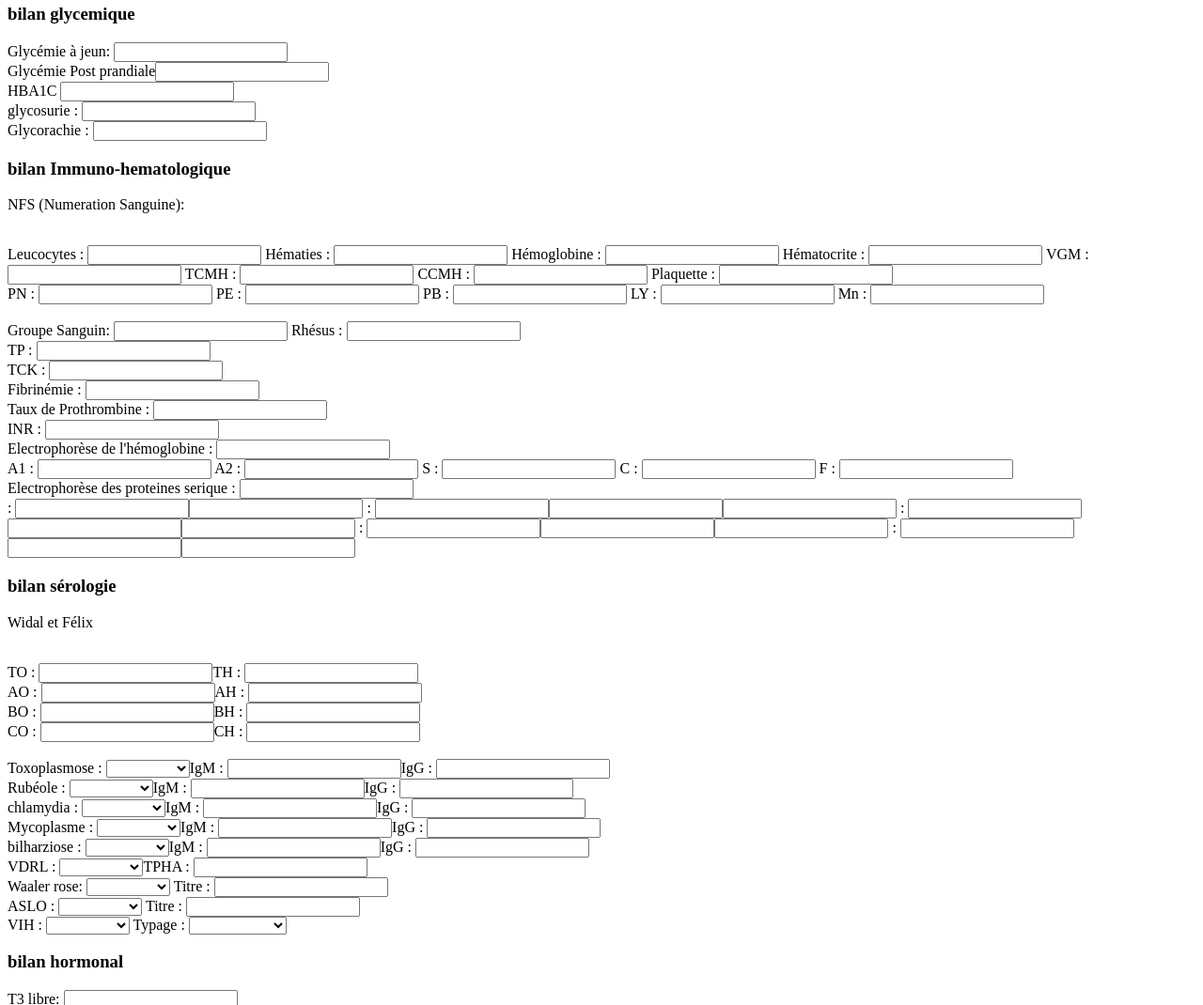
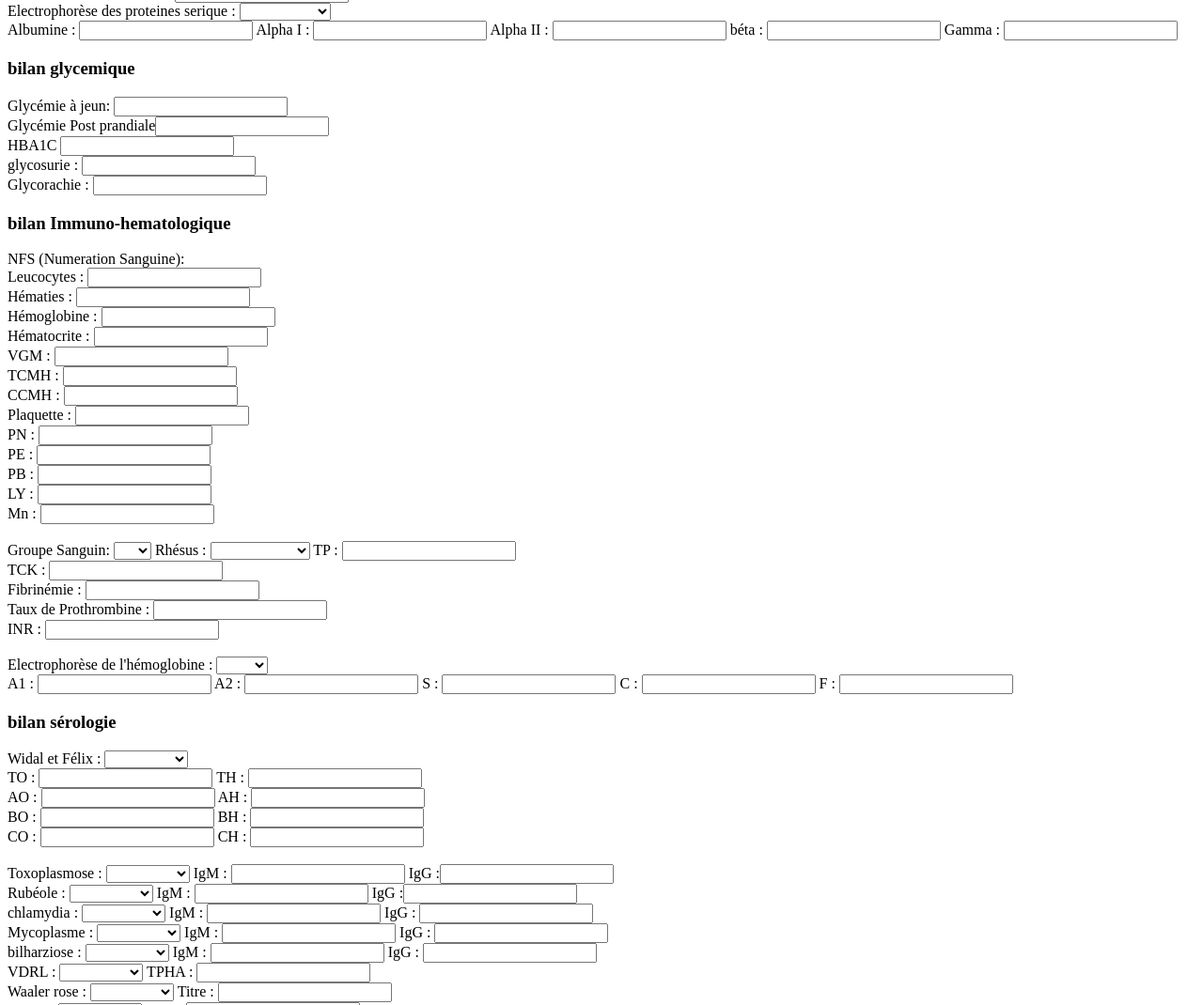
Before and after one commit to anthonose/Bionase_LBM, a plain HTML site: page specimenEnrMalad.html in a window 1280 px wide. Shown: the part 1730-2800 px from the top of the page at 94% size. Drawn offline with Linux system fonts and the light colour scheme.

Commit message:
nettoyage de la d'accueil

```diff
--- a/specimenEnrMalad.html
+++ b/specimenEnrMalad.html
@@ -12,7 +12,7 @@
 <div >	<img alt="encart" height="94" src="imageTest2.jpg" width="727"></div>
 <form action="transit.html" method="post">
 
-	<div>
+	<div id="bk_Hid">
 	<label id="bonjr">Nom: <input  id ="nom" name="nom" type="text" ></label><br>
 	<label>Prenoms :<input id="prenom" name="prenom" type="text"></label><br><br>
 	<label>Sexe :<select name="Sexe" style="width: 45px"><option>M</option><option>F</option></select></label><br><br>
@@ -22,198 +22,165 @@
 	<label>Examens démandés: <input id="exd" name="exd" type="text"></label><br><br>
 	<label>Le Biologiste: <input id="tbg" name="tbg" type="text"></label><br><br>
 	<label>Prix des Examens (ou statut): <input id="px" name="px" type="number"></label><br><br>
-	<label>Date du Prélèvement: <input id="dprv" name="dprv" type="date">&nbsp;</label>
+	<label>Date du Prélèvement: <input id="dprv" name="dprv" type="date">&nbsp;</label><br><br>
 
-	<br><br><input id="tir_fct" name="tir_fct" type="button" value="Tirez une facture">
+	<input id="tir_fct" name="tir_fct" type="button" value="Tirez une facture">
 	<input name="Enr_av" type="button" value="<">
-	<input name="Enr_dv" type="button" value="\" >
+	<input name="Enr_dv" type="button" value="/" >
 	<input name="edit_exam" type="button" value="Redaction d'examens">
 	<input name="nouv" type="button" value="Nouveau Patient"><input name="Bl" type="button" value="Bilan Operationnel"><input name="calc" type="button" value="Utilisez une Calculatrice?">
 
 </div>
+	<div id="bk_C">
+		<div id="bk_CG">
+
+<h3>inflammation</h3>
+<label>CRP: <input name="crp" type="text"> titre: <input name="crp_t" type="number"></label><br>
+<label>VS : 1ère HEURE <input name="vs1" type="number"> 2ième HEURE : <input name="vs2" type="number"></label>
+
+<h3>ionogramme</h3>
 <div>
+<label>Potassium (k+) : <input name="k" type="number" ></label>
+<label>Sodium (Na+) : <input name="na" type="number" ></label>
+<label>Chlore (Cl-) : <input name="cl" type="number" /></label>
+</div><br>
+<label>Magnésium (Mg2+) : <input name="mg" type="number"></label><br>
+<label>Calcium (Ca2+) : <input name="ca" type="number"></label><br>
+<label>Reserve Alcalin : <input name="Ral" type="number"></label><br>
+<label>Protides Totaux : <input name="ptt" type="number"></label>
 
-<div>
-<h3>inflammation</h3>
-	<label>CRP: <input name="crp" type="text">titre: <input name="crp_t" type="number"></label>
-<label><br>VS : 1ère HEURE <input name="vs1" type="number"> 2ième HEURE : <input name="vs2" type="number"></label>
-<h3>ionogramme</h3>
-	<label>Potassium (k+) : <input name="k" type="number" > Sodium (Na+) :
-	<input name="na" type="number" > Chlore (Cl-) :
-	<input name="cl" type="number" /></label>
-<br><label>Magnésium (Mg2+): <input name="mg" type="number"> </label>
-<br><label>Calcium (Ca2+): <input name="ca" type="number"> </label>
-<br><label>Reserve Alcalin: <input name="Ral" type="number"> </label>
-<br><label>Protides Totaux: <input name="ptt" type="number"> </label>
 <h3>bilan lipidique</h3>
-	<label>Triglycerides: <input name="tg" type="number"></label>
-<br><label>Cholestérol Total <input name="cht" type="number"></label>
-<br><label>Cholestérol HDL <input name="hdl" type="number"> </label>
-<br><label>Cholestérol LDL <input name="ldl" type="number"> </label>
-<br><label>Lipide Totale <input name="lpdtt" type="number"> </label>
+<label>Triglycerides: <input name="tg" type="number"></label><br>
+<label>Cholestérol Total : <input name="cht" type="number"></label><br>
+<label>Cholestérol HDL : <input name="hdl" type="number"> </label><br>
+<label>Cholestérol LDL : <input name="ldl" type="number"> </label><br>
+<label>Lipide Totale : <input name="lpdtt" type="number"> </label><br>
+
 <h3>bilan hepatique et bilaire</h3>
-	<label>Transaminasémie GOT: <input name="tgo" type="number"> Transaminasémie GPT:
-	<input name="tgp" type="number"></label>
-<br><label>Bilirubine Totale : <input name="bilt" type="number"></label>
-<br><label>Bilirubine conjuguée : <input name="bilc" type="number"> </label>
-<br><label>AgHBS : <select name="aghbs"><option></option><option>POSITIVE</option><option>NEGATIVE</option></select></label>
-<br><label>ACHBS : <select name="achbs"><option></option><option>POSITIVE</option><option>NEGATIVE</option></select></label>
-<br><label>AgHBe : <select name="aghbe"><option></option><option>POSITIVE</option><option>NEGATIVE</option></select></label>
-<br><label>ACHBe : <select name="achbe"><option></option><option>POSITIVE</option><option>NEGATIVE</option></select> </label>
-<br><label>ACHBC : <select name="achbc"><option></option><option>POSITIVE</option><option>NEGATIVE</option></select></label>
-<br><label>ACHVC : <select name="achvc"><option></option><option>POSITIVE</option><option>NEGATIVE</option></select></label>
-<br><label>HAV (IgM) : <select name="hav"><option></option><option>POSITIVE</option><option>NEGATIVE</option></select></label>
-<br><label>Gamma-GT <input name="ggt" type="number"></label>
-<br><label>Phosphatase alcaline <input name="ppa" type="number"> </label>
+<label>Transaminasémie GOT : <input name="tgo" type="number"> Transaminasémie GPT : <input name="tgp" type="number"></label><br>
+<label>Bilirubine Totale : <input name="bilt" type="number"></label><br>
+<label>Bilirubine conjuguée : <input name="bilc" type="number"> </label><br>
+<label>AgHBS : <select name="aghbs"><option></option><option>POSITIVE</option><option>NEGATIVE</option></select></label><br>
+<label>ACHBS : <select name="achbs"><option></option><option>POSITIVE</option><option>NEGATIVE</option></select></label><br>
+<label>AgHBe : <select name="aghbe"><option></option><option>POSITIVE</option><option>NEGATIVE</option></select></label><br>
+<label>ACHBe : <select name="achbe"><option></option><option>POSITIVE</option><option>NEGATIVE</option></select> </label><br>
+<label>ACHBC : <select name="achbc"><option></option><option>POSITIVE</option><option>NEGATIVE</option></select></label><br>
+<label>ACHVC : <select name="achvc"><option></option><option>POSITIVE</option><option>NEGATIVE</option></select></label><br>
+<label>HAV (IgM) : <select name="hav"><option></option><option>POSITIVE</option><option>NEGATIVE</option></select></label><br>
+<label>Gamma-GT <input name="ggt" type="number"></label><br>
+<label>Phosphatase alcaline <input name="ppa" type="number"></label>
 
 <h3>bilan cytobacteriologie</h3>
-	<label><a href="#">ECBU: </a> </label>
-<br><label><a href="#">Coproculture:  </a>  </label>
-<br><label><a href="#">PV :  </a>  </label>
-<br><label><a href="#">PU :</a>  </label>
-<br><label><a href="#">Spermoculture : </a> </label>
-<br><label><a href="#">LCR/Exudat :</a> </label>
+<a href="#">ECBU: </a><br>
+<a href="#">Coproculture:  </a><br>
+<a href="#">PV :  </a><br>
+<a href="#">PU :</a><br>
+<a href="#">Spermoculture : </a><br>
+<a href="#">LCR/Exudat :</a>
 
 <h3>bilan spermiologique</h3>
-	<label><a href="#">Spermogramme:</a> </label>
-<br><a href="#"><label>Spermocytogramme:</label>
-</a>
-<br>
+<a href="#">Spermogramme:</a><br>
+<a href="#">Spermocytogramme:</a>
+
+</div>
+		<div id="bk_CC">
+
+<h3>bilan renal</h3>
+<label>Créatinine : <input name="creat" type="number"></label><br>
+<label>Urée:<input name="uree" type="number"></label><br>
+<label>Albuminurie:<input name="alb" type="number"></label><br>
+<label>Protéinurie:<input name="ptu" type="number"></label><br>
+<label>Protéinurie 24h:<input name="p24" type="number"></label><br>
+<label>DFG:<input name="dgf" type="number"></label><br>
+<label>ionogramme urinaire : <input name="ionou" type="number"></label><br>
+<label>Clairance de créatininurie : <input name="clrcreat" type="number"></label><br>
+<label>Electrophorèse des proteines serique : <select name="ep"><option></option><option>NORMALE</option><option>ANORMALE</option></select><br>
+Albumine : <input name="Text2" type="text">
+Alpha I : <input name="Text2" type="text">
+Alpha II : <input name="Text2" type="text">
+béta : <input name="Text2" type="text">
+Gamma : <input name="Text2" type="text"></label>
 
 
-</div>
-<div>
-<h3>bilan renal</h3>
-	<label>Créatinine : <input name="creat" type="number"></label>
-<br><label>Urée:<input name="uree" type="number"></label>
-<br><label>Albuminurie:<input name="alb" type="number"></label>
-<br><label>Protéinurie:<input name="ptu" type="number"></label>
-<br><label>Protéinurie 24h:<input name="p24" type="number"></label>
-<br><label>DFG:<input name="dgf" type="number"></label>
-<br><label>ionogramme urinaire : <input name="ionou" type="number"></label>
-<br><label>Clairance de créatininurie : <input name="clrcreat" type="number"> </label>
 <h3>bilan glycemique</h3>
-	<label>Glycémie à jeun: <input name="gly" type="number"></label>
-<br><label>Glycémie Post prandiale<input name="glyp" type="number"></label>
-<br><label>HBA1C <input name="hb1ac" type="number"> </label>
-<br><label>glycosurie : <input name="glyu" type="number"> </label>
-<br><label>Glycorachie : <input name="glyr" type="number"> </label>
+<label>Glycémie à jeun: <input name="gly" type="number"></label><br>
+<label>Glycémie Post prandiale<input name="glyp" type="number"></label><br>
+<label>HBA1C <input name="hb1ac" type="number"></label><br>
+<label>glycosurie : <input name="glyu" type="number"></label><br>
+<label>Glycorachie : <input name="glyr" type="number"></label>
+
 <h3>bilan Immuno-hematologique</h3>
-<p>NFS (Numeration  Sanguine):</p>
-&nbsp;<br>
-	<div>
-<label>Leucocytes : <input name="gb" type="number" size="20"></label>
-<label>Hématies : <input name="gr" type="number"></label>
-<label>Hémoglobine : <input name="hb" type="number"></label>
-<label>Hématocrite : <input name="hct" type="number"></label>
-<label>VGM : <input name="vgm" type="number"></label>
-<label>TCMH : <input name="tcmh" type="number"></label>
-<label>CCMH : <input name="ccmh" type="text"></label>
-<label>Plaquette : <input name="plq" type="number"></label>
-</div>
-
-<div>
-<label>PN : <input name="pn" type="number"></label>
-<label>PE : <input name="pe" type="number"></label>
-<label>PB : <input name="pb" type="number"></label>
-<label>LY : <input name="ly" type="number"></label>
-<label>Mn : <input name="mn" type="number"></label>
-</div>
-
-&nbsp;<br><label>Groupe Sanguin: <input name="grs" type="text"> Rhésus :
-	<input name="rh" type="text"></label>
-<br><label>TP : <input name="tp" type="number"> </label>
-<br><label>TCK : <input name="tck" type="number"> </label>
-<br><label>Fibrinémie : <input name="fibr" type="number"> </label>
-<br><label>Taux de Prothrombine : <input name="tpr" type="number"> </label>
-<br><label>INR : <input name="inr" type="number"> </label>
-<br>
-
-<div>
-<label>Electrophorèse de l'hémoglobine : <input name="Ehb" type="text"></label><br>
-<label>A1 : <input name="a1" type="number"></label>
-<label>A2 : <input name="a2" type="number"></label>
-<label>S : <input name="s" type="number"></label>
-<label>C : <input name="c" type="number"></label>
-<label>F : <input name="f" type="number"></label>
-</div>
-
-<div>
-<label>Electrophorèse des proteines serique : <input name="Ept" type="text"></label><br>
-<label> : <input name="Text2" type="text"><input name="Text1" type="text"></label>
-<label> : <input name="Text2" type="text"><input name="Text1" type="text"><input name="Text1" type="text"></label>
-<label> : <input name="Text2" type="text"><input name="Text1" type="text"><input name="Text1" type="text"></label>
-<label> : <input name="Text2" type="text"><input name="Text1" type="text"><input name="Text1" type="text"></label>
-<label> : <input name="Text2" type="text"><input name="Text1" type="text"><input name="Text1" type="text"></label>
-</div>
-
+<label>NFS (Numeration  Sanguine):&nbsp;<br>
+Leucocytes : <input name="gb" type="number" size="20"><br>
+Hématies : <input name="gr" type="number"><br>
+Hémoglobine : <input name="hb" type="number"><br>
+Hématocrite : <input name="hct" type="number"><br>
+VGM : <input name="vgm" type="number"><br>
+TCMH : <input name="tcmh" type="number"><br>
+CCMH : <input name="ccmh" type="text"><br>
+Plaquette : <input name="plq" type="number"><br>
+PN : <input name="pn" type="number"><br>
+PE : <input name="pe" type="number"><br>
+PB : <input name="pb" type="number"><br>
+LY : <input name="ly" type="number"><br>
+Mn : <input name="mn" type="number"></label><br><br>
+<label>Groupe Sanguin: <select name="gs"><option></option><option>O</option><option>A</option><option>B</option><option>AB</option></select> Rhésus : <select name="rh"><option></option><option>(+) POSITIVE</option><option>(-) NEGATIVE</option></select></label>
+<label>TP : <input name="tp" type="number"></label><br>
+<label>TCK : <input name="tck" type="number"></label><br>
+<label>Fibrinémie : <input name="fibr" type="number"></label><br>
+<label>Taux de Prothrombine : <input name="tpr" type="number"></label><br>
+<label>INR : <input name="inr" type="number"></label><br><br>
+<label>Electrophorèse de l'hémoglobine : <select name="ehb"><option></option><option>A1A2</option><option>AC</option><option>SC</option><option>SS</option><option>AF</option></select><br>
+A1 : <input name="a1" type="number">
+A2 : <input name="a2" type="number">
+S : <input name="s" type="number">
+C : <input name="c" type="number">
+F : <input name="f" type="number"></label>
 
 <h3>bilan sérologie</h3>
-	<p>Widal et Félix</p>
-	<div>
-<br><label>TO : <input name="to" type="number">TH :
-		<input name="th" type="number"></label>
-<br><label>AO : <input name="ao" type="number">AH :
-		<input name="ah" type="number"></label>
-<br><label>BO : <input name="bo" type="number">BH :
-		<input name="ah" type="number"></label>
-<br><label>CO : <input name="co" type="number">CH :
-		<input name="ch" type="number"></label>
-</div>
-
-<br><label>Toxoplasmose : <select name="toxo"><option></option><option>POSITIVE</option><option>NEGATIVE</option></select>IgM :
-	<input name="toxo_igm" type="number">IgG :
-	<input name="toxo_igg" type="number"></label>
-<br><label>Rubéole : <select name="rub"><option></option><option>POSITIVE</option><option>NEGATIVE</option></select>IgM :
-	<input name="rub_igm" type="number">IgG :
-	<input name="rub_igg" type="number"></label>
-<br><label>chlamydia : <select name="chld"><option></option><option>POSITIVE</option><option>NEGATIVE</option></select>IgM :
-	<input name="chld_igm" type="number">IgG :
-	<input name="chld_igg" type="number"></label>
-<br><label>Mycoplasme : <select name="mycp"><option></option><option>POSITIVE</option><option>NEGATIVE</option></select>IgM :
-	<input name="mycp_igm" type="number">IgG :
-	<input name="mycp_igg" type="number"></label>
-<br><label>bilharziose : <select name="bilh"><option></option><option>POSITIVE</option><option>NEGATIVE</option></select>IgM :
-	<input name="bilh_igm" type="number">IgG :
-	<input name="bilh_igg" type="number"></label>
-<br><label>VDRL : <select name="bw"><option></option><option>POSITIVE</option><option>NEGATIVE</option></select>TPHA :
-	<input name="tpha" type="number"></label>
-<br><label>Waaler rose: <select name="wlr"><option></option><option>POSITIVE</option><option>NEGATIVE</option></select>
-	Titre : <input name="wlr_t" type="number"></label>
-<br><label>ASLO : <select name="aslo"><option></option><option>POSITIVE</option><option>NEGATIVE</option></select>
-	Titre : <input name="aslo_t" type="number"></label>
-<br><label>VIH : <select name="vih"><option></option><option>POSITIVE</option><option>NEGATIVE</option></select>
-	Typage : <select name="vih_tp"><option></option><option>VIH1</option><option>VIH2</option><option>VIH1 et VIH 2</option></select></label>
+<label>Widal et Félix : <select name="swf"><option></option><option>POSITIVE</option><option>NEGATIVE</option></select><br>
+TO : <input name="to" type="number"> TH :	<input name="th" type="number"><br>
+AO : <input name="ao" type="number"> AH :	<input name="ah" type="number"><br>
+BO : <input name="bo" type="number"> BH :	<input name="ah" type="number"><br>
+CO : <input name="co" type="number"> CH :	<input name="ch" type="number"></label><br><br>
+<label>Toxoplasmose : <select name="toxo"><option></option><option>POSITIVE</option><option>NEGATIVE</option></select> IgM : <input name="toxo_igm" type="number"> IgG :<input name="toxo_igg" type="number"></label><br>
+<label>Rubéole : <select name="rub"><option></option><option>POSITIVE</option><option>NEGATIVE</option></select> IgM : <input name="rub_igm" type="number"> IgG :<input name="rub_igg" type="number"></label><br>
+<label>chlamydia : <select name="chld"><option></option><option>POSITIVE</option><option>NEGATIVE</option></select> IgM : <input name="chld_igm" type="number"> IgG : <input name="chld_igg" type="number"></label><br>
+<label>Mycoplasme : <select name="mycp"><option></option><option>POSITIVE</option><option>NEGATIVE</option></select> IgM : <input name="mycp_igm" type="number"> IgG : <input name="mycp_igg" type="number"></label><br>
+<label>bilharziose : <select name="bilh"><option></option><option>POSITIVE</option><option>NEGATIVE</option></select> IgM : <input name="bilh_igm" type="number"> IgG : <input name="bilh_igg" type="number"></label><br>
+<label>VDRL : <select name="bw"><option></option><option>POSITIVE</option><option>NEGATIVE</option></select> TPHA : <input name="tpha" type="number"></label><br>
+<label>Waaler rose : <select name="wlr"><option></option><option>POSITIVE</option><option>NEGATIVE</option></select> Titre : <input name="wlr_t" type="number"></label><br>
+<label>ASLO : <select name="aslo"><option></option><option>POSITIVE</option><option>NEGATIVE</option></select> Titre : <input name="aslo_t" type="number"></label><br>
+<label>VIH : <select name="vih"><option></option><option>POSITIVE</option><option>NEGATIVE</option></select> Typage : <select name="vih_tp"><option></option><option>VIH1</option><option>VIH2</option><option>VIH1 et VIH 2</option></select></label>
 
 </div>
-<div>
+		<div id="bk_CD">
+
 <h3>bilan hormonal</h3>
-	<label>T3 libre: <input name="t3l" type="number"></label>
-<br><label>T4 libre : <input name="t4l" type="number"></label>
-<br><label>TSH : <input name="tsh" type="number"> </label>
-<br><label>PSA : <input name="psa" type="number"> </label>
-<br><label>Estradiol : <input name="estd" type="number"> </label>
-<br><label>Progesterone : <input name="prgs" type="number"> </label>
-<br><label>Prolactinemie : <input name="prolac" type="number"> </label>
-<br><label>LH-RH : <input name="lh" type="number"> </label>
-<br><label>Cortisol : <input name="cort" type="number"> </label>
-<br><label>FSH : <input name="fsh" type="number"> </label>
-<br><label>Testosterone : <input name="testr" type="number"> </label>
-<br><label>TSH_us : <input name="tshus" type="number"> </label>
-<br><label>Beta HCG sanguin : <input name="bhcgs" type="number"> </label>
-<br><label>Beta HCG urinaire : <input name="bhcgu" type="number"> </label>
+<label>T3 libre: <input name="t3l" type="number"></label><br>
+<label>T4 libre : <input name="t4l" type="number"></label><br>
+<label>TSH : <input name="tsh" type="number"></label><br>
+<label>PSA : <input name="psa" type="number"></label><br>
+<label>Estradiol : <input name="estd" type="number"></label><br>
+<label>Progesterone : <input name="prgs" type="number"></label><br>
+<label>Prolactinemie : <input name="prolac" type="number"></label><br>
+<label>LH-RH : <input name="lh" type="number"></label><br>
+<label>Cortisol : <input name="cort" type="number"></label><br>
+<label>FSH : <input name="fsh" type="number"></label><br>
+<label>Testosterone : <input name="testr" type="number"></label><br>
+<label>TSH_us : <input name="tshus" type="number"></label><br>
+<label>Beta HCG sanguin : <input name="bhcgs" type="number"></label><br>
+<label>Beta HCG urinaire : <input name="bhcgu" type="number"></label>
 
 <h3>bilan enzymatique musculaires</h3>
-	<label>LDH: <input name="ldh" type="number"></label>
-<br><label>CPK : <input name="cpk" type="number"></label>
-<br><label>CPK-mb : <input name="cpk-mb" type="number"> </label>
-<br>
+<label>LDH: <input name="ldh" type="number"></label><br>
+<label>CPK : <input name="cpk" type="number"></label><br>
+<label>CPK-mb : <input name="cpk-mb" type="number"></label>
 
 <h3>bilan divers</h3>
-	<label>Myoglobine: <input name="myg" type="number"></label>
-<br><label>Troponime: <input name="trpn" type="number"></label>
-<br><br><input name="apercu" type="button" value="apercu"><input name="impr" type="button" value="Imprimez"><br>
-
+<label>Myoglobine: <input name="myg" type="number"></label><br>
+<label>Troponime: <input name="trpn" type="number"></label><br><br>
+<input name="apercu" type="button" value="apercu"><input name="impr" type="button" value="Imprimez"><br>
 
 </div>
 
```
Also changed, not shown: ECBU.html (added, +12 -0 lines), coproculture.html (added, +12 -0 lines), lcr_exudat.html (added, +13 -0 lines), pu.html (added, +13 -0 lines), pv.html (added, +13 -0 lines), spermoculture.html (added, +13 -0 lines), spermocytogramme.html (added, +13 -0 lines), spermogramme.html (added, +13 -0 lines).
